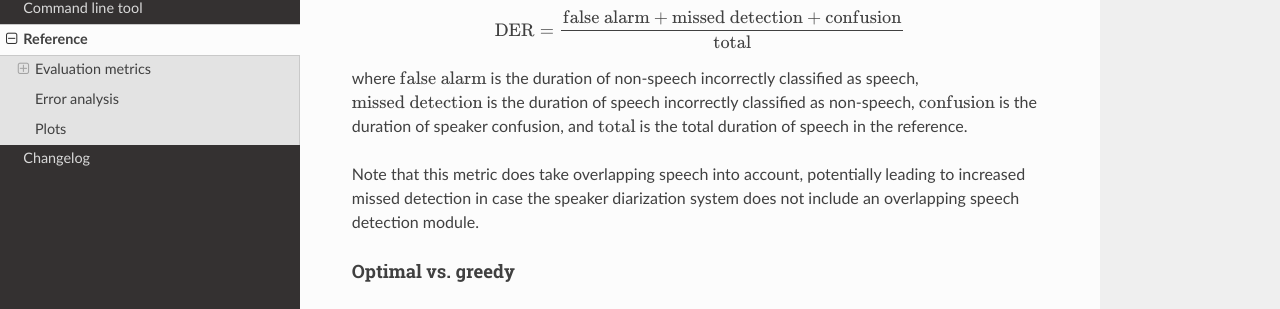
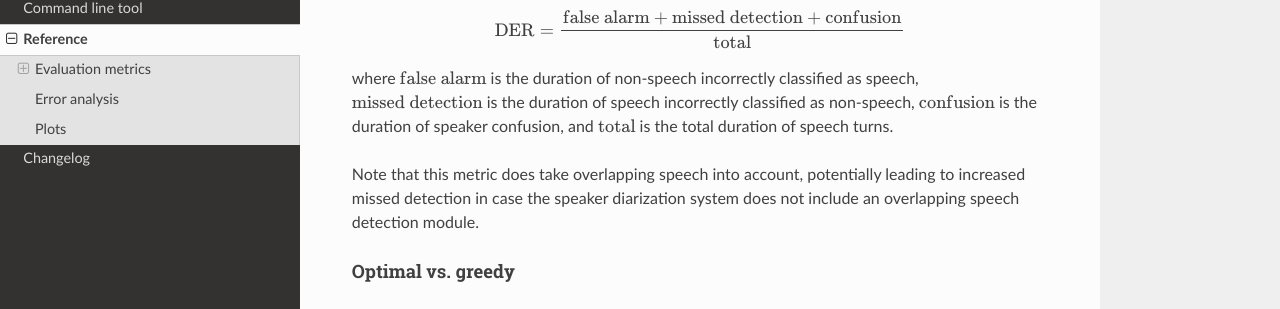
Before and after one commit to pyannote/pyannote-metrics, a Sphinx documentation site: the page built from docs/source/reference.rst, in a window 1280 px wide and 900 px high, scrolled down 2724 px. Shown: the part 141-450 px from the top of the window. Built offline with Sphinx 7.4.7 and the Read the Docs theme 2.0.0, drawn with Linux system fonts in a browser that asks for light colours.

Commit message:
diarization total time doc correction
Signed-off-by: nithinraok <nithinrao.koluguri@gmail.com>

```diff
--- a/docs/source/reference.rst
+++ b/docs/source/reference.rst
@@ -91,7 +91,7 @@ It is defined as follows:
     \text{DER} = \frac{\text{false alarm} + \text{missed detection} + \text{confusion}}{\text{total}}
 
 where :math:`\text{false alarm}` is the duration of non-speech incorrectly classified as speech, :math:`\text{missed detection}` is the duration of
-speech incorrectly classified as non-speech, :math:`\text{confusion}` is the duration of speaker confusion, and :math:`\text{total}` is the total duration of speech in the reference.
+speech incorrectly classified as non-speech, :math:`\text{confusion}` is the duration of speaker confusion, and :math:`\text{total}` is the total duration of speech turns.
 
 Note that this metric does take overlapping speech into account, potentially leading to increased missed detection in case the speaker diarization system does not include an overlapping speech detection module.
 
```
